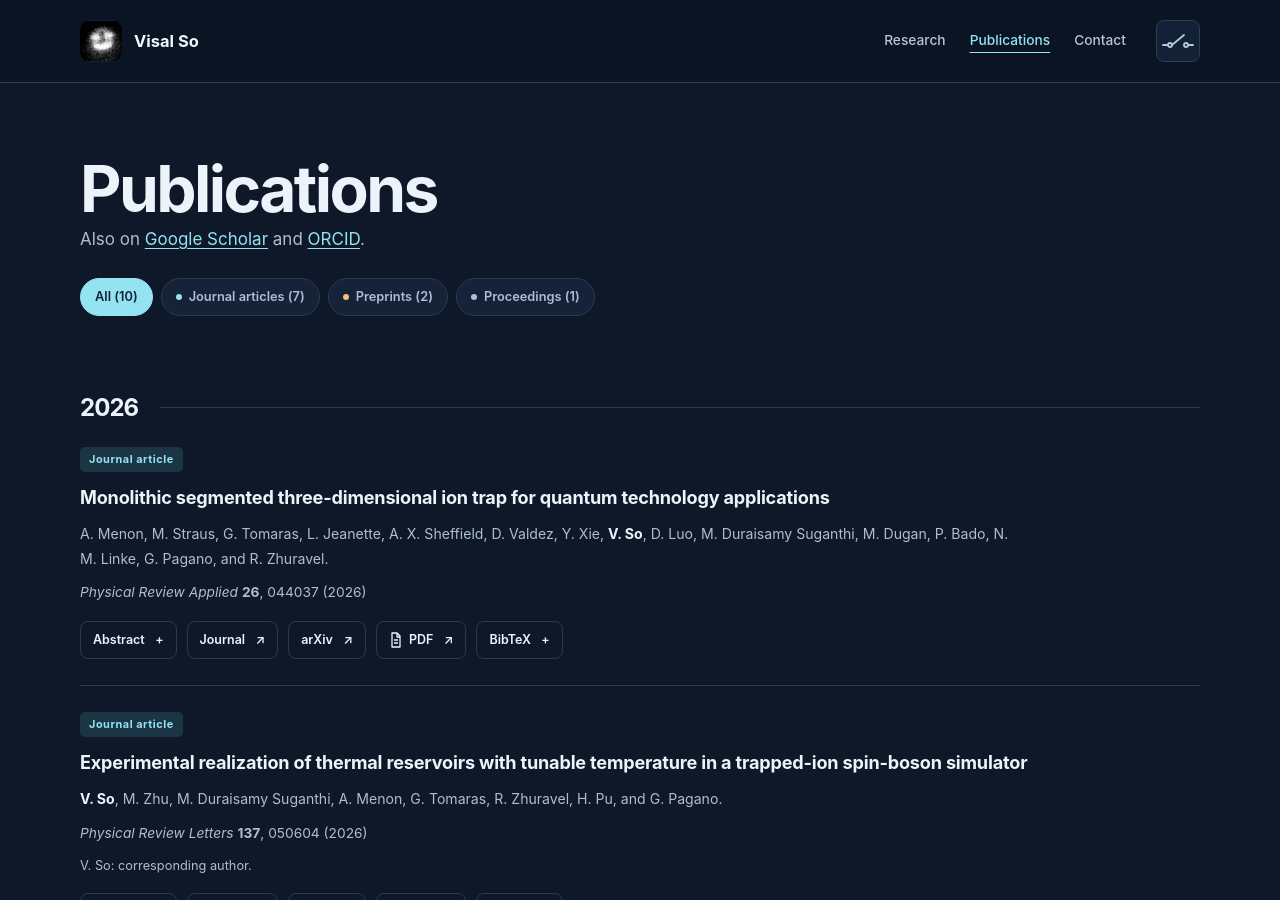
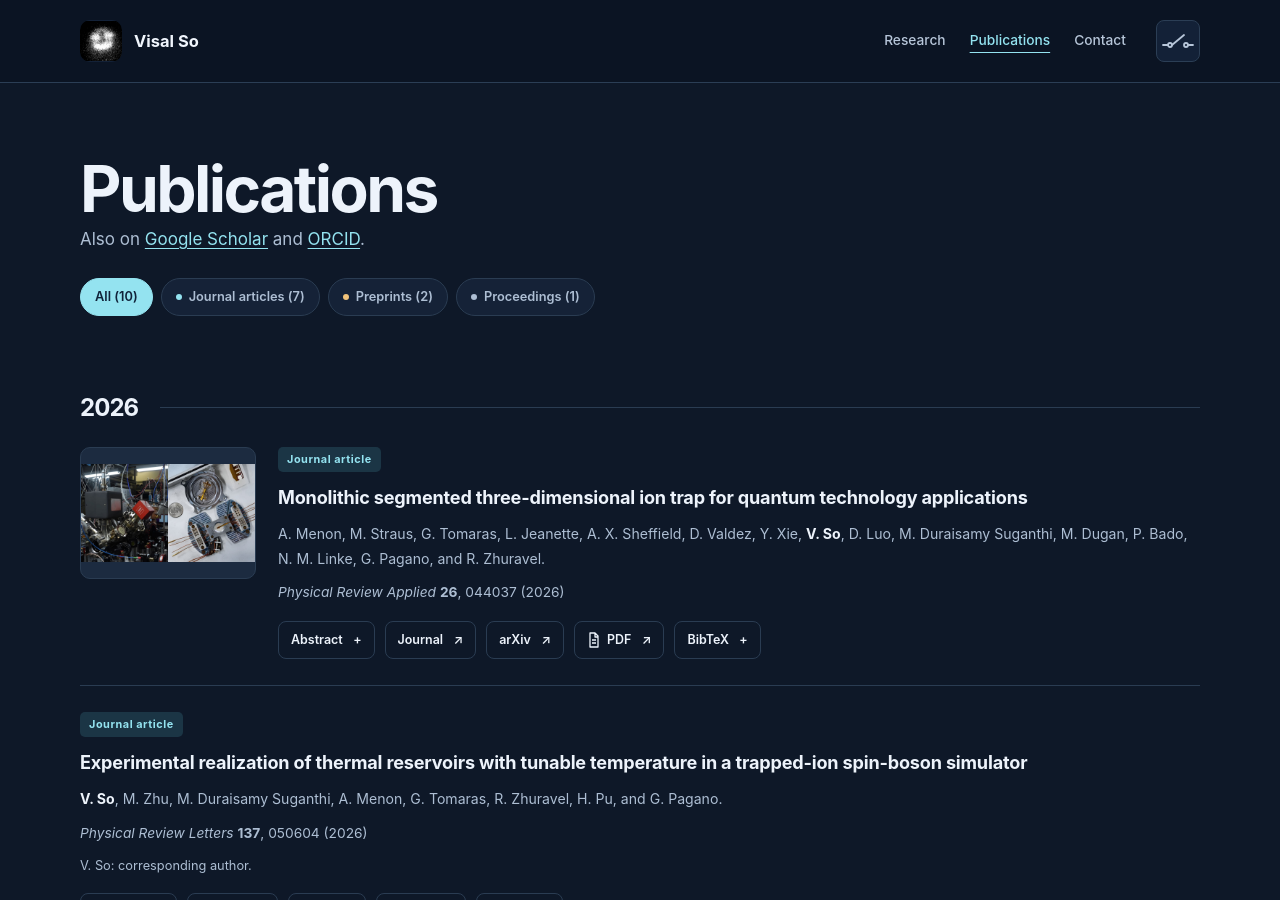
Before and after one commit to visalso/visalso.github.io, a Jekyll site: the page built from publications.html, in a window 1280 px wide and 900 px high. Built offline with Jekyll 4.4.1, drawn with Linux system fonts in a browser that asks for light colours.

Commit message:
Update publications.yml

```diff
--- a/_data/publications.yml
+++ b/_data/publications.yml
@@ -26,6 +26,7 @@
   venue: Physical Review Applied 26, 044037
   type: journal
   selected: false
+  thumbnail: /assets/monolithictrap.jpeg
   links:
     - label: Journal
       url: https://journals.aps.org/prapplied/abstract/10.1103/srq8-cgnt
```
